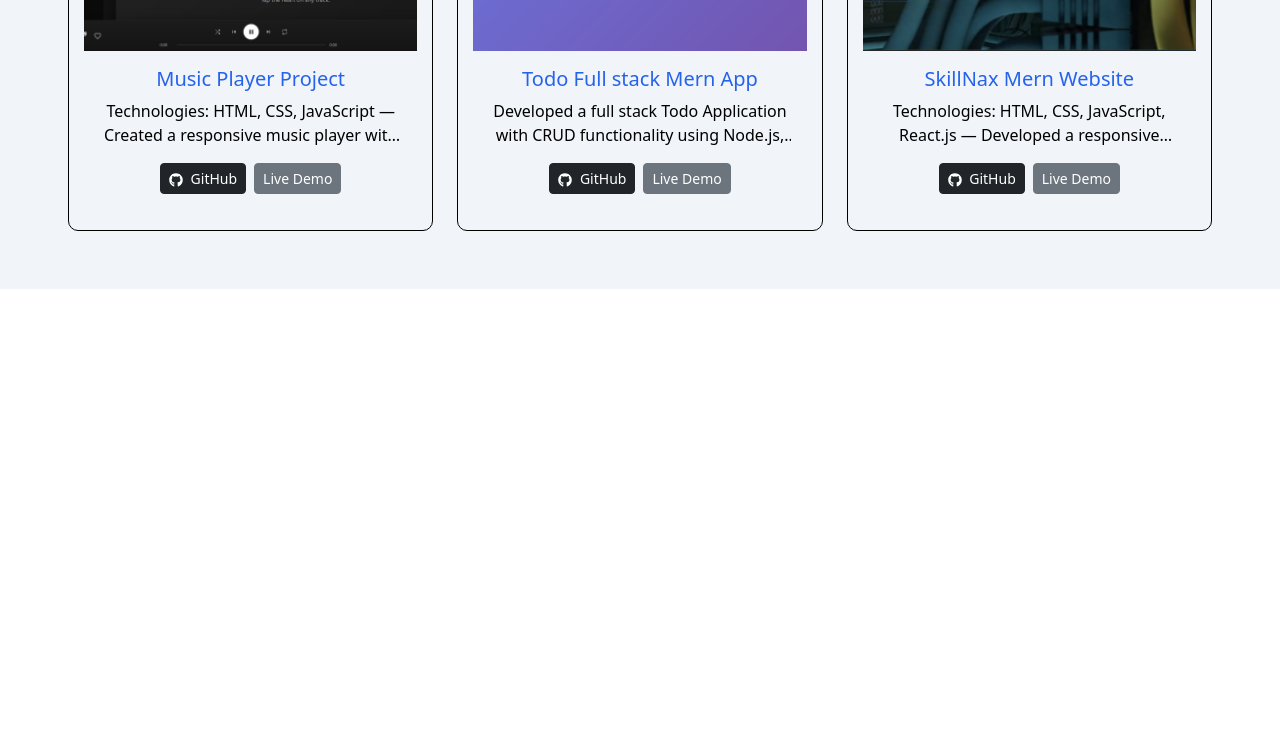
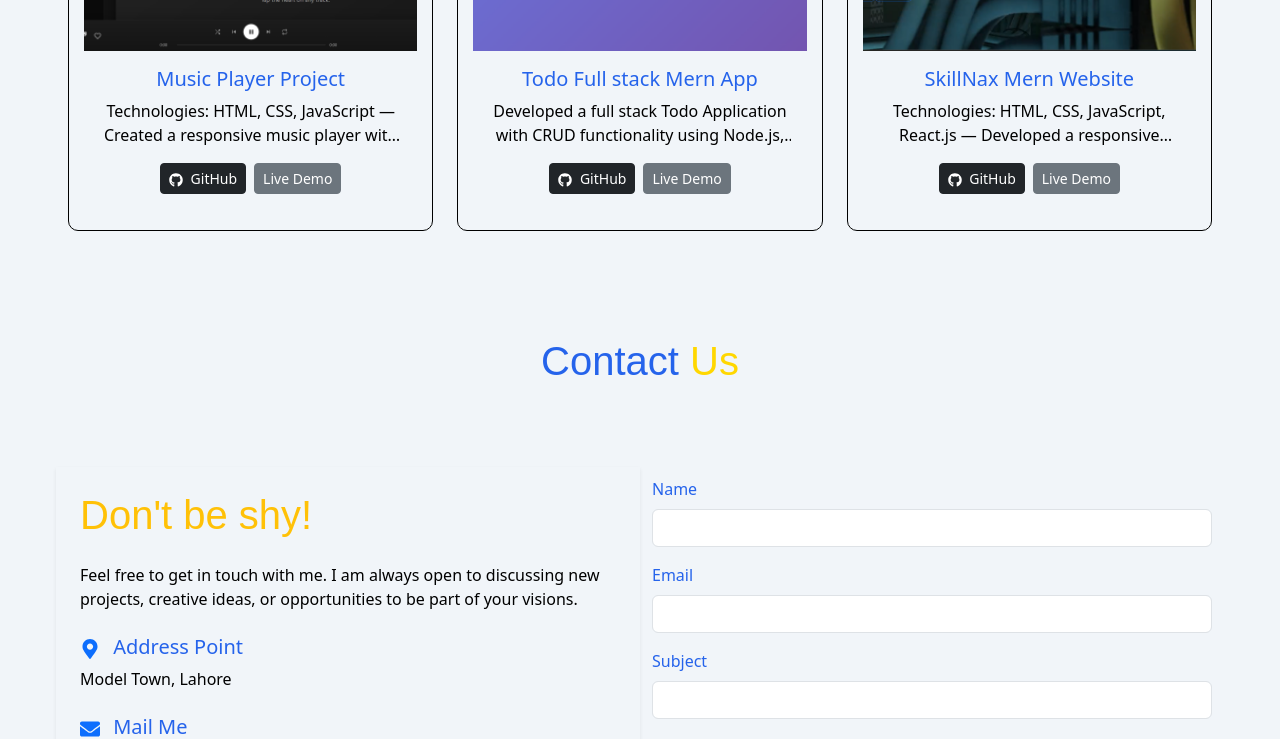
Before and after one commit to MShakir7852/Portfolio, a React (Create React App) app: page / in a window 1280 px wide. Shown: the part 2000-2739 px from the top of the page. Before the commit the page ends 2289 px from the top, so only its background shows below. Built offline with nearby package versions, Linux system fonts and the light colour scheme.

Commit message:
Updated project

```diff
--- a/src/PortfolioWebsite/Home.jsx
+++ b/src/PortfolioWebsite/Home.jsx
@@ -6,6 +6,7 @@ import './Home.css';
 import { Link } from 'react-router-dom';
 import About from './About';
 import Project from './Project';
+import Contact from './Contact';
 
 export default class Home extends Component {
     render() {
@@ -79,6 +80,7 @@ export default class Home extends Component {
 
                 <About/>
                 <Project/>
+                <Contact/>
             </>
         );
     }
```
